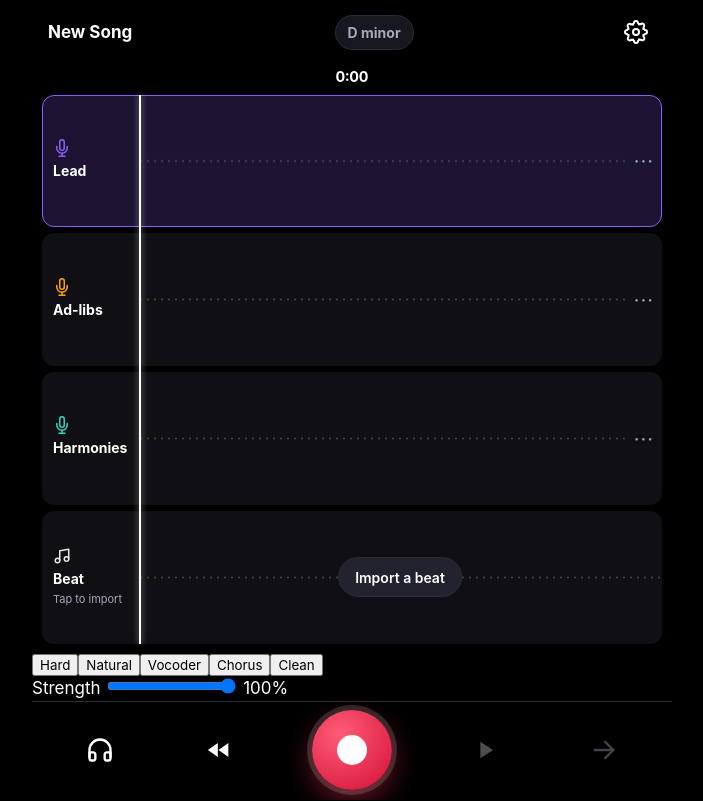
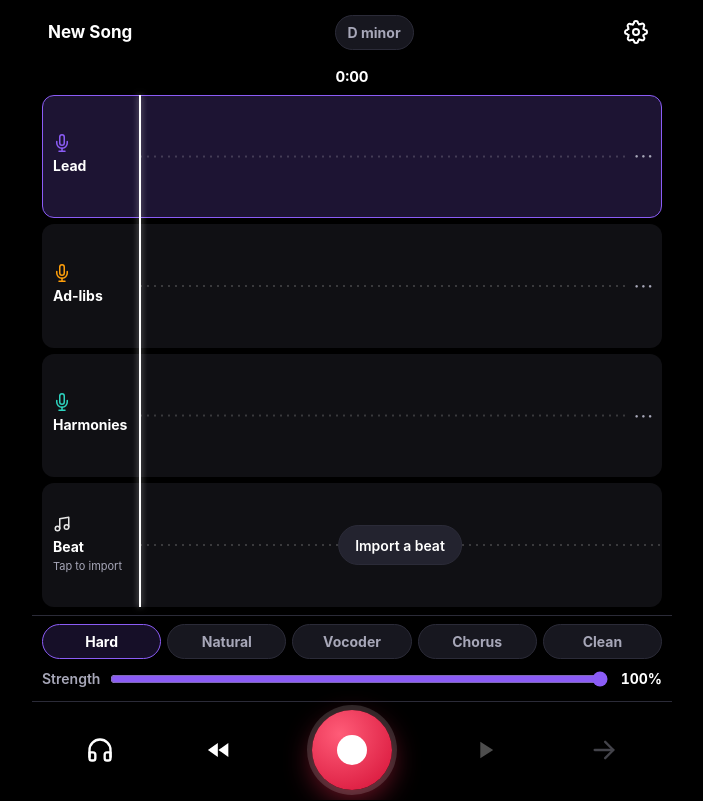
Before and after one commit to 336nasse-crypto/phone-studio-web, a plain HTML site: page index.html in a window 1280 px wide. Shown: the whole page, without its empty margins (288-991 px from the left). Drawn offline with Linux system fonts and the light colour scheme.

Commit message:
v10: preset strip styles

```diff
--- a/styles.css
+++ b/styles.css
@@ -250,12 +250,81 @@ button { -webkit-tap-highlight-color: transparent; font-family: inherit; }
   pointer-events: none;
 }
 
+/* ------------------------------------------------------------ preset strip */
+/* The voice-sound picker + strength slider, between the tracks and
+ * the transport. Fixed height — the track rows shrink to make
+ * room, the screen never scrolls. */
+.preset-strip {
+  flex: 0 0 auto;
+  display: flex;
+  flex-direction: column;
+  gap: 6px;
+  padding: 8px 10px;
+  border-top: 1px solid var(--line);
+  background: #000;
+}
+.preset-pills {
+  display: flex;
+  gap: 6px;
+}
+.preset-pill {
+  flex: 1 1 0;
+  min-width: 0;
+  background: var(--card);
+  border: 1px solid var(--line);
+  color: var(--muted);
+  font-size: 14px;
+  font-weight: 700;
+  padding: 8px 2px;
+  border-radius: 999px;
+  cursor: pointer;
+  white-space: nowrap;
+  overflow: hidden;
+  text-overflow: ellipsis;
+}
+.preset-pill:active { background: var(--card2); color: var(--text); }
+.preset-pill.current {
+  background: var(--purple-soft);
+  border-color: var(--purple);
+  color: var(--text);
+}
+.strength-row {
+  display: flex;
+  align-items: center;
+  gap: 10px;
+}
+.strength-row label {
+  flex: 0 0 auto;
+  font-size: 14px;
+  font-weight: 600;
+  color: var(--muted);
+}
+.strength-row input[type="range"] {
+  flex: 1 1 auto;
+  min-width: 0;
+  accent-color: var(--purple);
+  height: 28px;
+  margin: 0;
+  cursor: pointer;
+}
+.strength-row input[type="range"]:disabled {
+  opacity: .4;
+  cursor: default;
+}
+#strength-value {
+  flex: 0 0 44px;
+  text-align: right;
+  font-size: 14px;
+  font-weight: 700;
+  font-variant-numeric: tabular-nums;
+}
+
 /* --------------------------------------------------------------- live strip */
 .live-strip {
   position: absolute;
   left: 10px;
   right: 10px;
-  bottom: calc(112px + env(safe-area-inset-bottom));
+  bottom: calc(196px + env(safe-area-inset-bottom));
   z-index: 20;
   background: rgba(10, 10, 16, .92);
   border: 1px solid var(--line);
@@ -560,6 +629,18 @@ input[type="radio"] { width: 22px; height: 22px; accent-color: var(--purple); fl
   gap: 8px;
   padding: 8px 0 4px;
 }
+/* Key picker: 12 tonics in two rows of six, then Major/Minor. */
+.tonic-grid { grid-template-columns: repeat(6, 1fr); }
+.scale-grid { grid-template-columns: repeat(2, 1fr); }
+.key-section-label {
+  font-size: 12px;
+  font-weight: 800;
+  letter-spacing: .16em;
+  text-transform: uppercase;
+  color: var(--purple);
+  margin: 12px 0 0;
+}
+.key-section-label:first-of-type { margin-top: 4px; }
 .key-pill {
   background: var(--bg-soft);
   border: 1px solid var(--line);
```
